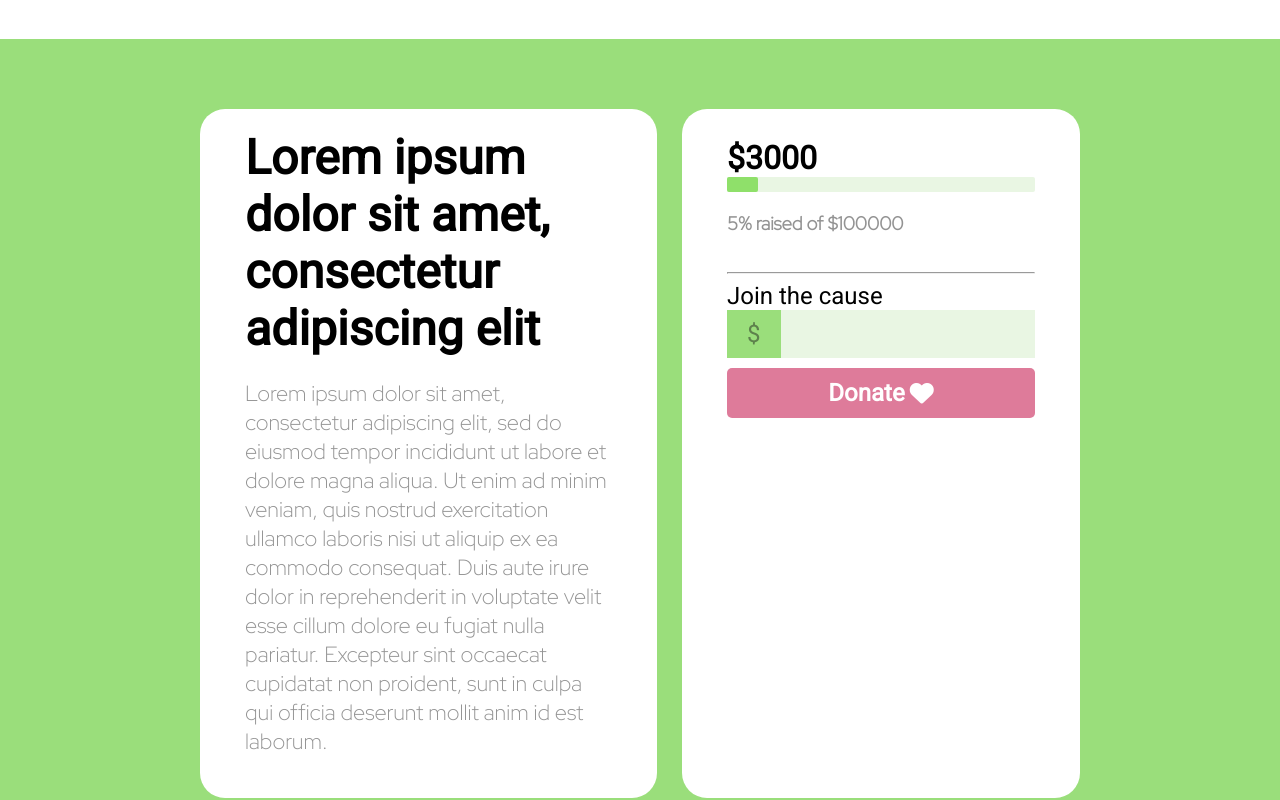
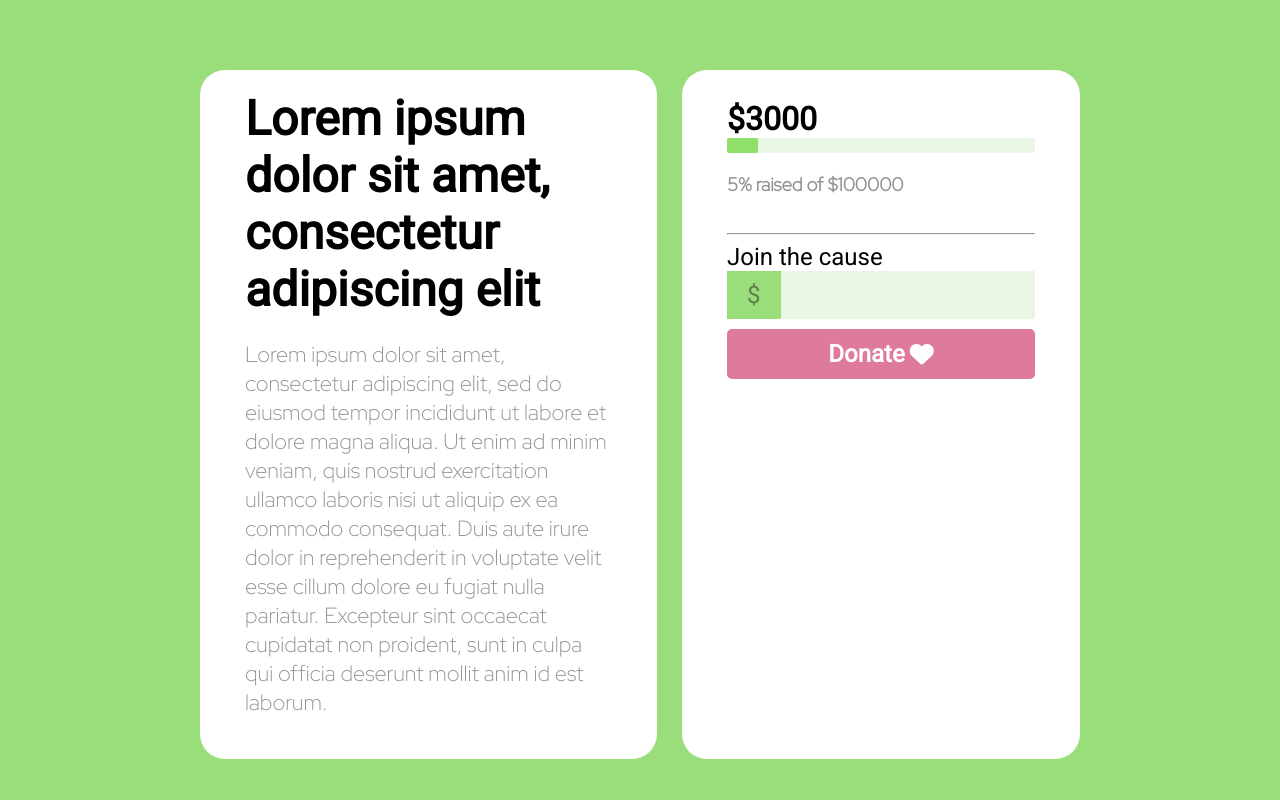
Before and after one commit to 100yann/TheOdinProject, a plain HTML site: page medito_website/index.html in a window 1280 px wide. Shown: the top 800 px of the page. Drawn offline with Linux system fonts and the light colour scheme.

Commit message:
remove navbar

```diff
--- a/medito_website/index.html
+++ b/medito_website/index.html
@@ -12,13 +12,6 @@
     <link href="https://fonts.googleapis.com/css2?family=Kanit&family=Red+Hat+Display:wght@300&family=Roboto&display=swap" rel="stylesheet">
 </head>
 <body>
-    <nav>
-        <a href="#header">Home</a>
-        <a href="#progress-section">Progress</a>
-        <a href="#header">FAQ</a>
-        <a href="#header">Donate</a>
-    </nav>
-
     <div id="header-container">
         <div id="header">
             <h1>Lorem ipsum dolor sit amet, consectetur adipiscing elit</h1>
--- a/medito_website/styles.css
+++ b/medito_website/styles.css
@@ -4,20 +4,8 @@ body {
     padding: 0;
 }
 
-nav {
-    display: flex;
-    gap: 35px;
-    padding: 10px;
-    justify-content: flex-end;
-    margin: 0;
-}
-
 h1, h4 {
     margin: 0;
-}
-
-nav a {
-    color: white;
 }
 
 #header-container {
```
